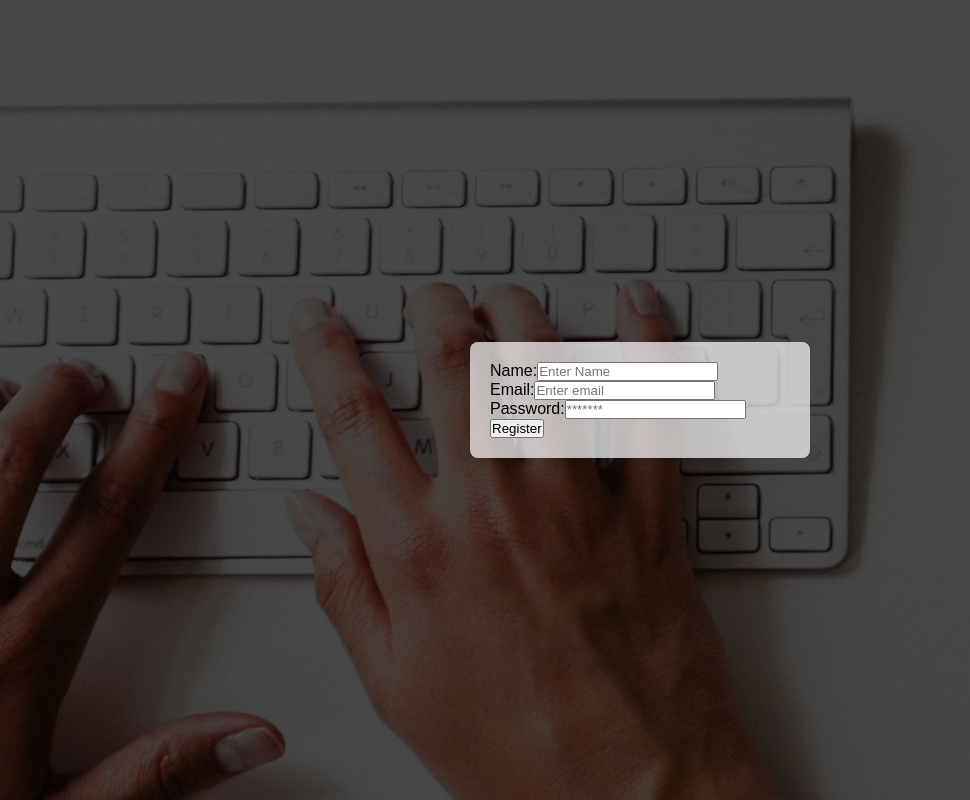
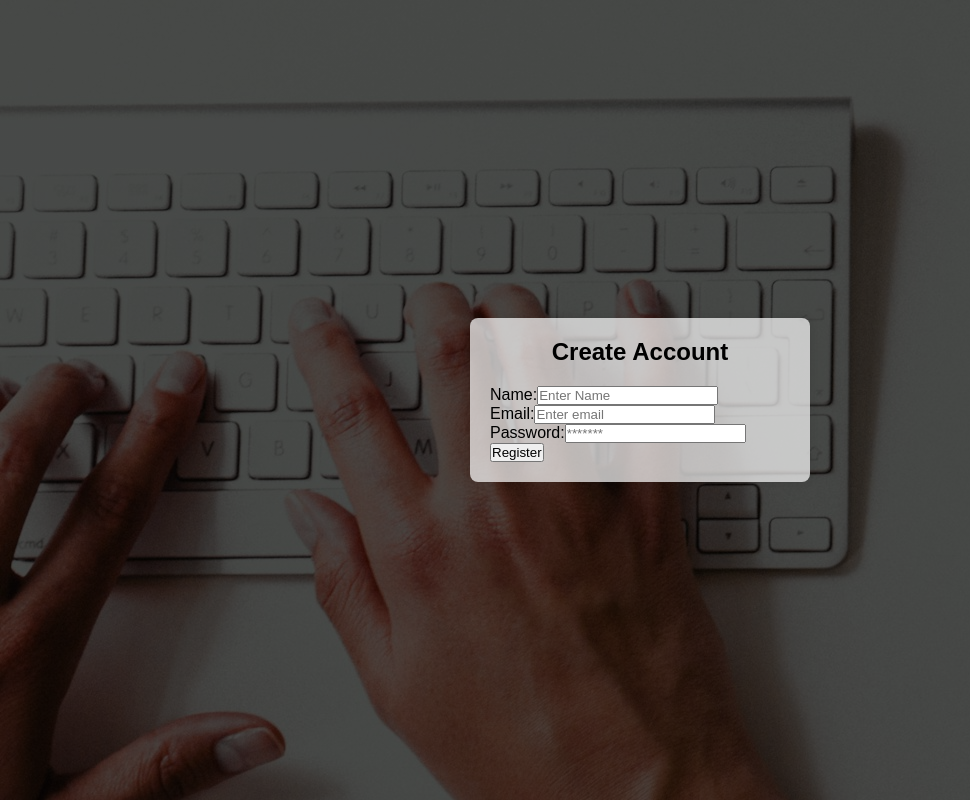
Before and after one commit to singhvijay031/contact-management-system, a React (Vite) app in the folder client/: page /register in a window 1280 px wide. Shown: the whole page, without its empty margins (0-970 px from the left). Built offline with nearby package versions, Linux system fonts and the light colour scheme.

Commit message:
added h2 tag

```diff
--- a/client/src/pages/Register.jsx
+++ b/client/src/pages/Register.jsx
@@ -4,6 +4,7 @@ const Register = () => {
   return (
     <div className="form-container">
       <form className="form">
+        <h2>Create Account</h2>
         <div className="form-group">
           <label htmlFor="name" className="form-label">
             Name:
```
